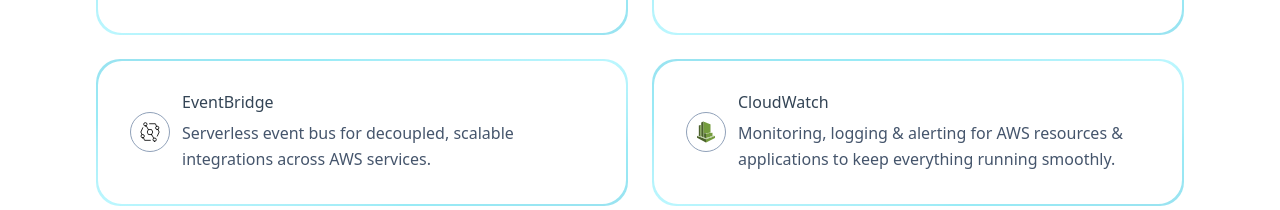
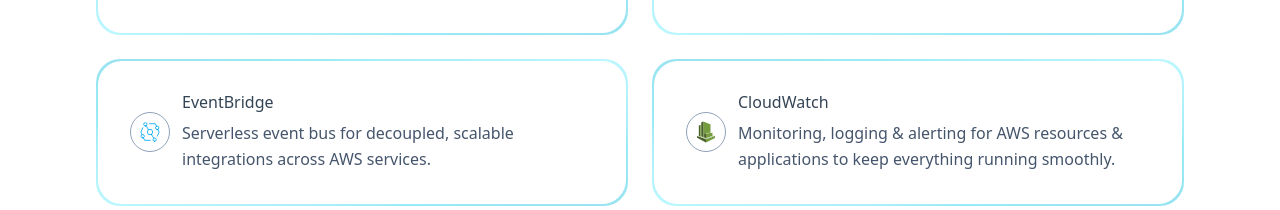
Before and after one commit to opmtwo/opmtwo-website, a Next.js app: page / in a window 1280 px wide. Shown: the part 5427-5637 px from the top of the page. Built offline with nearby package versions, Linux system fonts and the light colour scheme; a web font is replaced by a local one.

Commit message:
Updated EventBridgeIcon - accept stroke color as a prop

```diff
--- a/icons/EventBridgeIcon.tsx
+++ b/icons/EventBridgeIcon.tsx
@@ -1,4 +1,4 @@
-export function EventBridgeIcon(props: React.SVGProps<SVGSVGElement>) {
+export function EventBridgeIcon({ stroke = 'currentColor', ...props }: React.SVGProps<SVGSVGElement>) {
 	return (
 		<svg xmlns="http://www.w3.org/2000/svg" {...props}>
 			<g>
@@ -6,7 +6,7 @@ export function EventBridgeIcon(props: React.SVGProps<SVGSVGElement>) {
 					strokeLinecap="round"
 					d="M11.5 2.05h7l1.426 3.157M2.422 15.207 1 12.05l2.3-5.2"
 					style={{
-						stroke: '#000',
+						stroke: stroke,
 						strokeWidth: 1,
 						strokeDasharray: 'none',
 						strokeLinecap: 'round',
@@ -23,7 +23,7 @@ export function EventBridgeIcon(props: React.SVGProps<SVGSVGElement>) {
 					strokeLinecap="round"
 					d="M20.7 9.05a2 2 0 1 0 0-4 2 2 0 0 0 0 4ZM17.6 23.25a2 2 0 1 0 0-4 2 2 0 0 0 0 4ZM6.4 4.75a2 2 0 1 0 0-4 2 2 0 0 0 0 4ZM3.2 19.05a2 2 0 1 0 0-4 2 2 0 0 0 0 4ZM13.9 15.05H10l-1.3-3 1.3-3h3.9l1.4 3-1.4 3ZM13.9 15.05l2.674 4.502M10 9.05 7.403 4.475"
 					style={{
-						stroke: '#000',
+						stroke: stroke,
 						strokeWidth: 1,
 						strokeDasharray: 'none',
 						strokeLinecap: 'round',
@@ -40,7 +40,7 @@ export function EventBridgeIcon(props: React.SVGProps<SVGSVGElement>) {
 					strokeLinecap="round"
 					d="M12.4 22.05H5.5l-1.406-3.21M21.598 8.84 23 12.05l-2.2 4.9"
 					style={{
-						stroke: '#000',
+						stroke: stroke,
 						strokeWidth: 1,
 						strokeDasharray: 'none',
 						strokeLinecap: 'round',
```
